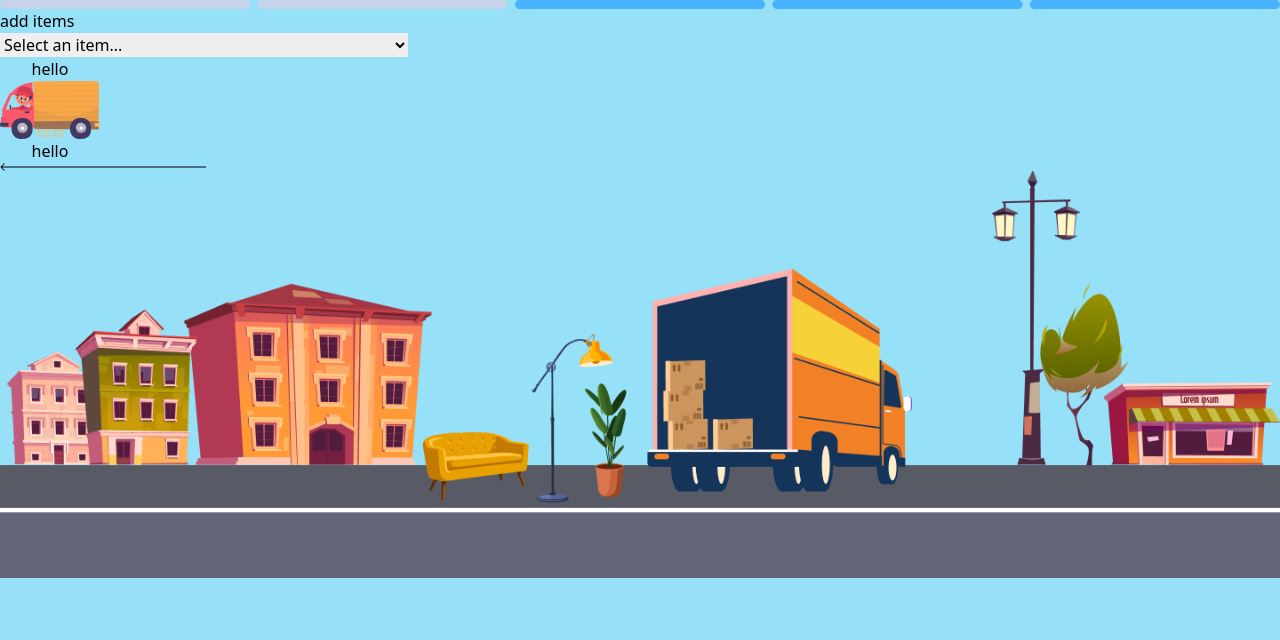
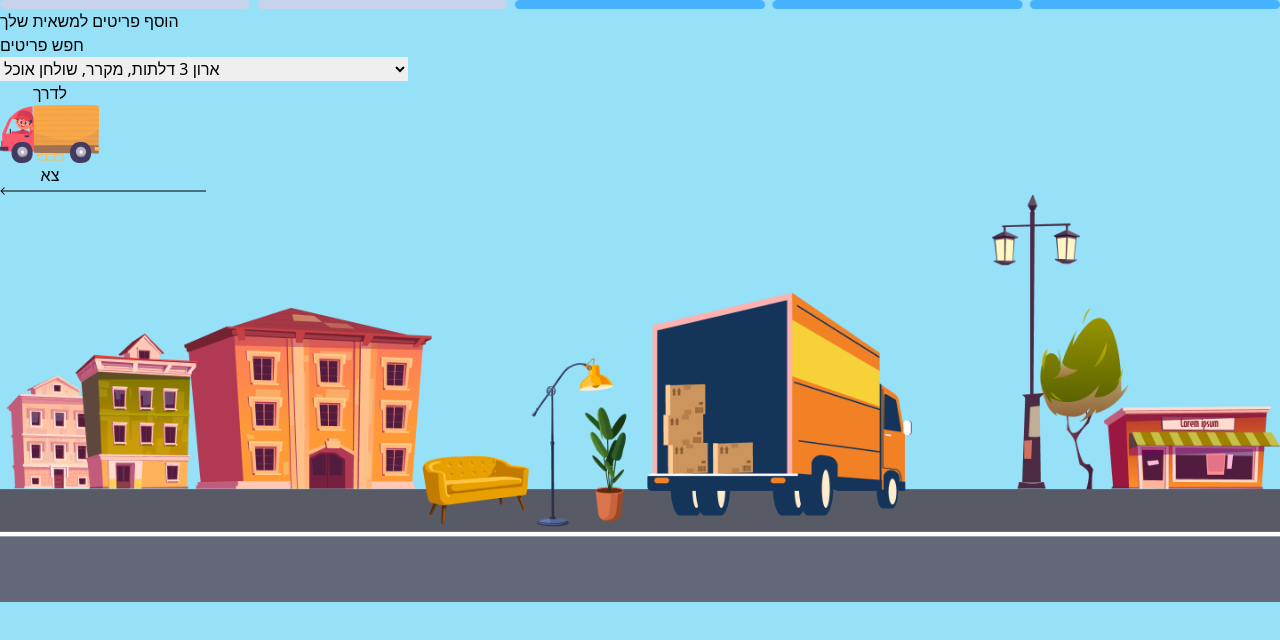
Before and after one commit to shubhjhawar/homeCalculator, a React (Vite) app: page /items in a window 1280 px wide. Shown: the top 640 px of the page. Built offline with nearby package versions, Linux system fonts and the light colour scheme.

Commit message:
added appropriate titles

```diff
--- a/src/components/MovingTruck.jsx
+++ b/src/components/MovingTruck.jsx
@@ -7,11 +7,11 @@ const MovingTruck = ({link}) => {
   const navigate = useNavigate();
 
   return (
-    <div>
+    <div className='text-white text-lg  '>
         <button onClick={() => navigate(link)} className='w-full flex gap-5 items-center justify-center'>
-            <p>hello</p>
+            <p>לדרך</p>
             <img src={truck} alt="truck" className='moving-truck' />
-            <p>hello</p>
+            <p>צא</p>
         </button>
         <div className='w-full flex items-center justify-center'>
             <img src={arrow} alt="arrow" />
--- a/src/pages/Home.jsx
+++ b/src/pages/Home.jsx
@@ -22,8 +22,8 @@ const Home = () => {
       <div className="flex h-full justify-center mt-24">
         {/* main heading div */}
         <div className="w-1/2 max-md:w-full h-full p-2 flex flex-col justify-center items-center gap-6">
-          <h1 className="text-xl">בוא נבדוק מה היא</h1>
-          <h2 className="text-3xl font-bold">עלות ההובלה שלך</h2>
+          <h1 className="text-2xl font-semibold ">בוא נבדוק מה היא</h1>
+          <h2 className="text-4xl font-bold text-white">עלות ההובלה שלך</h2>
           <p>
             מתכננים לעבור דירה? מעולה! אבל לפני שתתחילו לארוז, בוא נבדוק כמה זה באמת תעלה לכם ההובלה. עם המחשבון
             הקליל (אבל מדויק!) שלנו, תוכל להגיע מהר מאוד להערכת עלות ההובלה. בוא נתחיל!
--- a/src/pages/Items.jsx
+++ b/src/pages/Items.jsx
@@ -44,15 +44,17 @@ const Items = () => {
       <div className="mt-20 md:w-1/3 flex flex-col justify-center items-center gap-3 z-20">
 
         <div className="p-2 flex flex-col justify-center items-center mt-5">
-          <h1 className="text-xl">add items</h1>
+          <h1 className="text-3xl font-bold">הוסף פריטים למשאית שלך</h1>
         </div>
 
+        <div className="flex flex-col items-end">
+          <p className='text-right'>חפש פריטים</p>
           <select
             onChange={handleSelectChange}
             className="border border-gray-300 rounded-md px-3 py-2 text-right w-auto"
             style={{ maxHeight: "100px" }}
           >
-          <option value="">Select an item...</option>
+            <option value="">ארון 3 דלתות, מקרר, שולחן אוכל</option>
             {listOfItems.map((item, index) => (
               <optgroup key={index} label={item.heading}>
                 {item.subheading.map((subItem, subIndex) => (
@@ -63,6 +65,9 @@ const Items = () => {
               </optgroup>
             ))}
           </select>
+        </div>
+
+
 
       <div className='flex flex-col w-full items-center p-2 mb-5'>
         {selectedItems.map((item, index) => (
```
Lines whose indentation alone changed are shown as unchanged.
